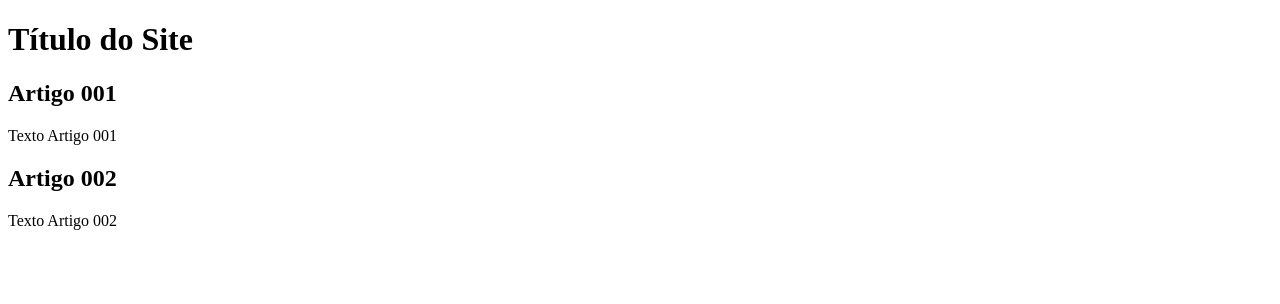
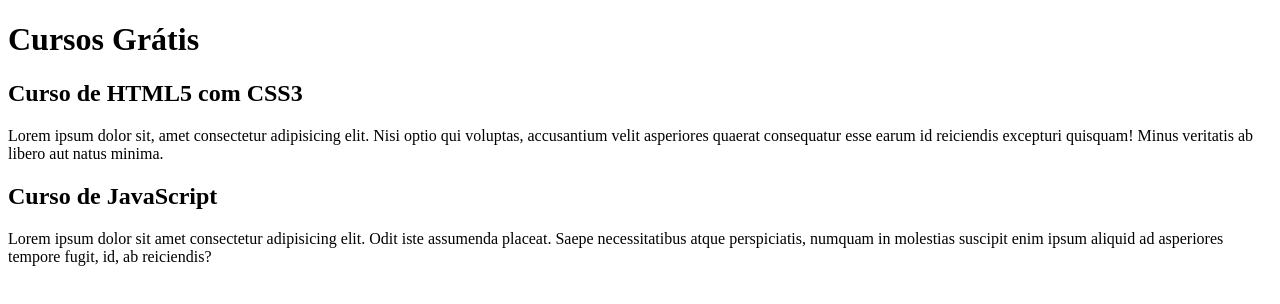
Before and after one commit to ArthuerSG/projeto-site, a plain HTML site: page index.html in a window 1280 px wide. Drawn offline with Linux system fonts and the light colour scheme.

Commit message:
comecei a escrever o conteúdo

```diff
--- a/index.html
+++ b/index.html
@@ -9,15 +9,15 @@
 <body>
     <main>
         <header>
-            <h1>Título do Site</h1>
+            <h1>Cursos Grátis</h1>
         </header>
         <article>
-            <h2>Artigo 001</h2>
-            <p>Texto Artigo 001</p>
+            <h2>Curso de HTML5 com CSS3</h2>
+            <p>Lorem ipsum dolor sit, amet consectetur adipisicing elit. Nisi optio qui voluptas, accusantium velit asperiores quaerat consequatur esse earum id reiciendis excepturi quisquam! Minus veritatis ab libero aut natus minima.</p>
         </article>
         <article>
-            <h2>Artigo 002</h2>
-            <p>Texto Artigo 002</p>
+            <h2>Curso de JavaScript</h2>
+            <p>Lorem ipsum dolor sit amet consectetur adipisicing elit. Odit iste assumenda placeat. Saepe necessitatibus atque perspiciatis, numquam in molestias suscipit enim ipsum aliquid ad asperiores tempore fugit, id, ab reiciendis?</p>
         </article>
     </main>
 </body>
```
